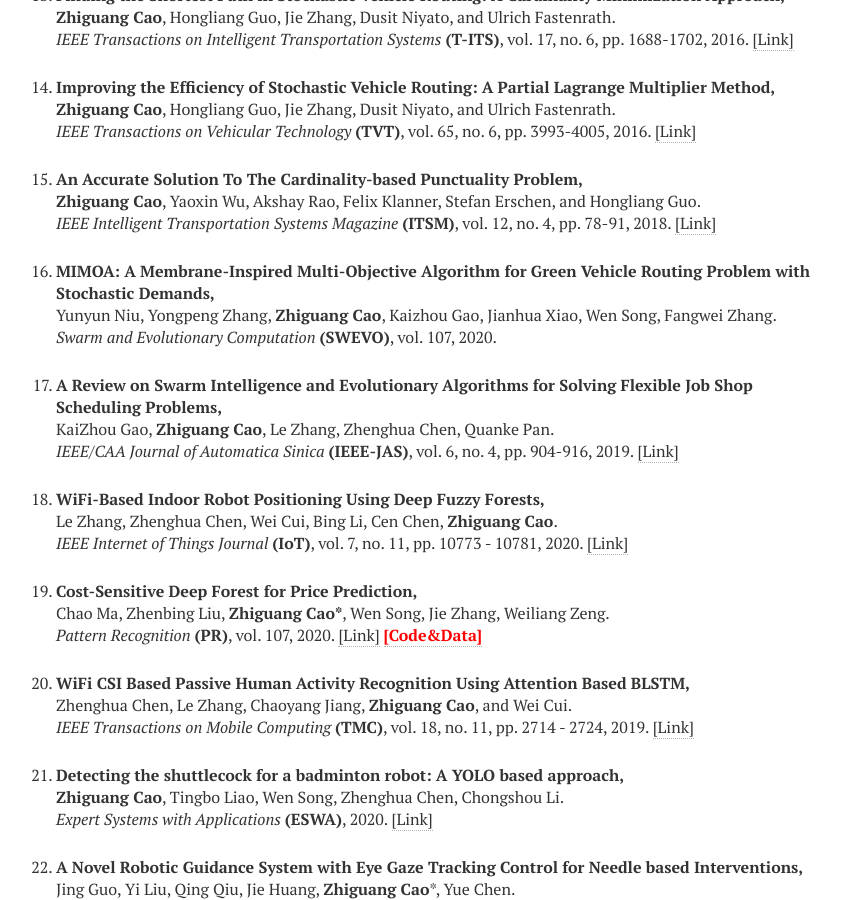
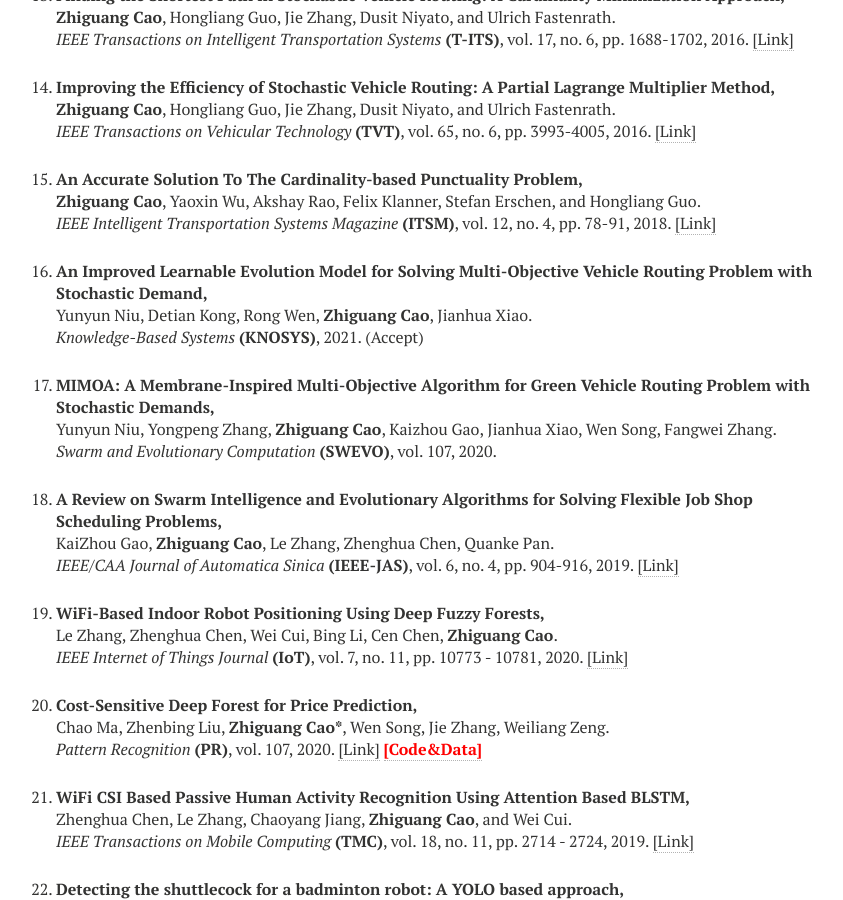
Before and after one commit to zhiguangcaosg/zhiguangcaosg.github.io, a Jekyll site: the page built from publications.md, in a window 1280 px wide and 900 px high, scrolled down 2107 px. Shown: the whole window, without its empty margins (304-1147 px from the left). Built offline with Jekyll 4.4.1, drawn with Linux system fonts in a browser that asks for light colours; nearby versions of some CDN libraries.

Commit message:
Update publications.html

```diff
--- a/_layouts/publications.html
+++ b/_layouts/publications.html
@@ -346,6 +346,14 @@ div.bibtex pre { font-size: 75%; overflow: auto;  width: 100%; padding: 0em 0em;
 
 <li>
 <p>
+<b>An Improved Learnable Evolution Model for Solving Multi-Objective Vehicle Routing Problem with Stochastic Demand,</b>
+<br>Yunyun Niu, Detian Kong, Rong Wen, <b>Zhiguang Cao</b>, Jianhua Xiao.<br>
+<i>Knowledge-Based Systems</i> <b>(KNOSYS)</b>, 2021. (Accept)
+</p>
+</li>
+
+<li>
+<p>
 <b>MIMOA: A Membrane-Inspired Multi-Objective Algorithm for Green Vehicle Routing Problem with Stochastic Demands,</b>
 <br>Yunyun Niu, Yongpeng Zhang, <b>Zhiguang Cao</b>, Kaizhou Gao, Jianhua Xiao, Wen Song, Fangwei Zhang.<br>
 <i>Swarm and Evolutionary Computation</i> <b>(SWEVO)</b>, vol. 107, 2020.
```
